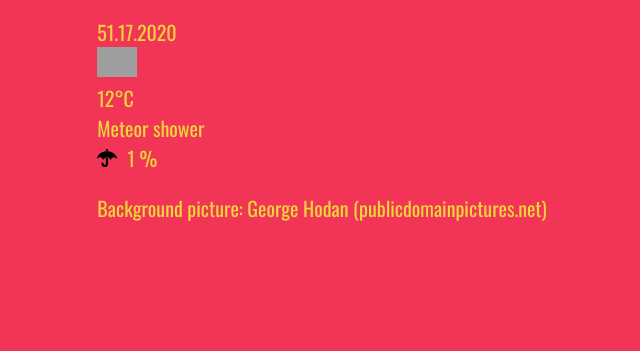
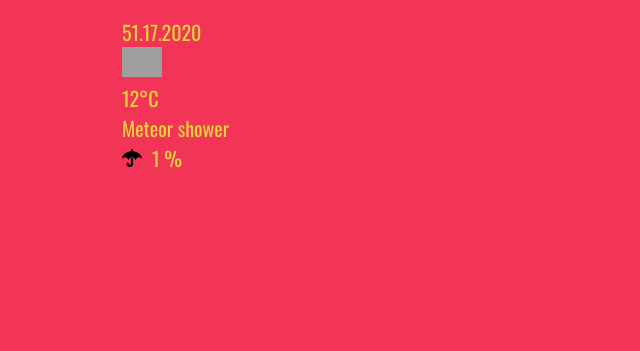
Before and after one commit to datacamp256/5_capstone-travel-app, a website built with webpack: page src/client/views/index.html in a window 1280 px wide. Shown: the part 465-816 px from the top of the page, without its empty margins (318-958 px from the left). Built offline with nearby package versions, Linux system fonts and the light colour scheme; no server answers; grey boxes are pictures that could not be loaded; files whose address does not match are found by name; a web font is replaced by a local one.

Commit message:
feature: remove picture
#9

```diff
--- a/src/client/views/index.html
+++ b/src/client/views/index.html
@@ -36,6 +36,6 @@
   <div id="wikipedia">wikipedia</div>
   <div id="picture">Picture</div>
 </main>
-<footer>Background picture: George Hodan (publicdomainpictures.net)</footer>
+<footer></footer>
 </body>
 </html>
```
Also changed, not shown: src/client/media/travel-background.jpg (deleted).
